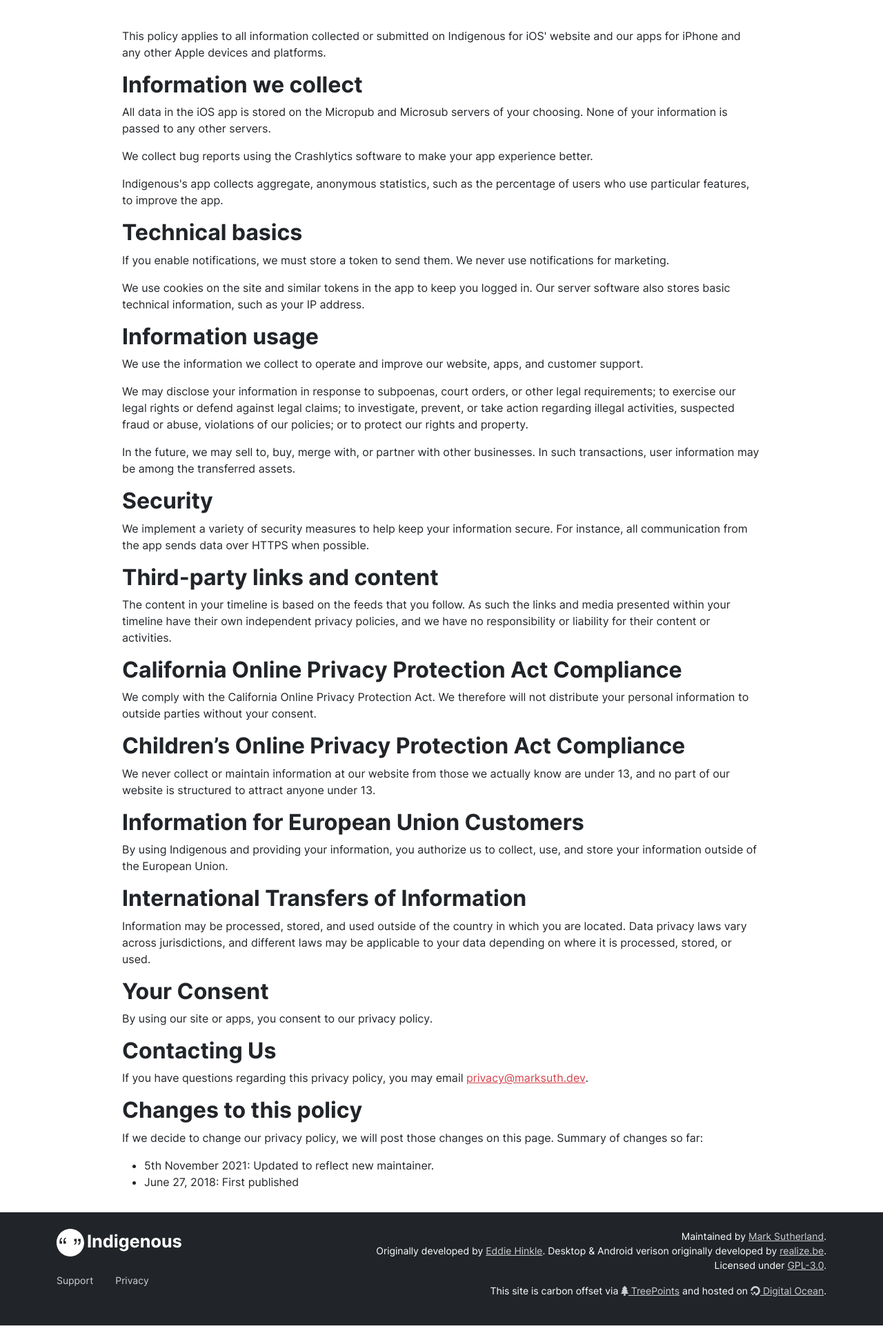
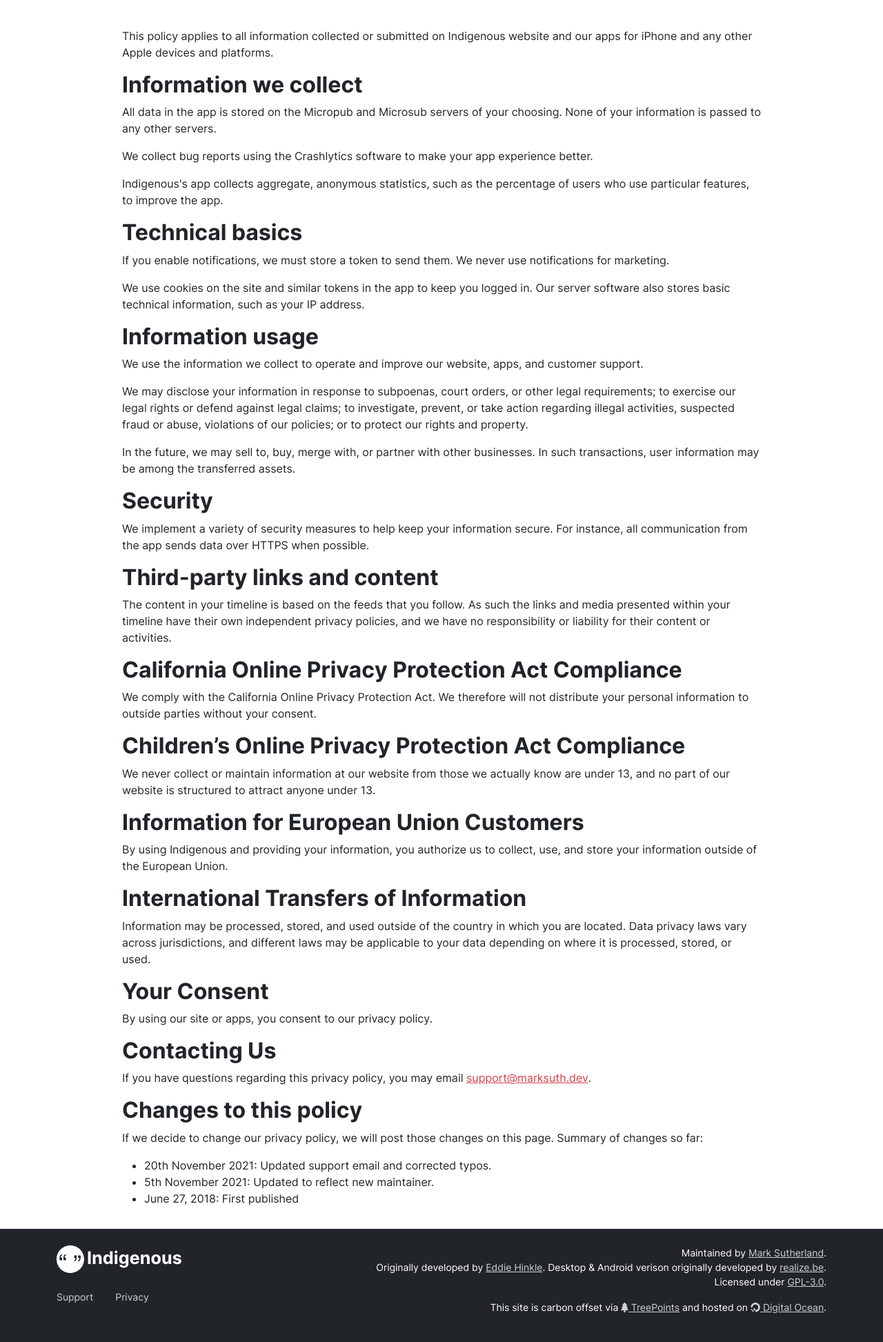
Before and after one commit to IndiePass/indigenous-site, a Laravel app: page /privacy in a window 1280 px wide. Shown: the part 154-2099 px from the top of the page at 69% size. Before the commit the page ends 2075 px from the top, so only its background shows below. Run offline with Laravel 8, Linux system fonts and the light colour scheme.

Commit message:
Update privacy.blade.php

```diff
--- a/resources/views/privacy.blade.php
+++ b/resources/views/privacy.blade.php
@@ -9,10 +9,10 @@
 <main class="container">
     <div class="row justify-content-center">
         <div class="col-lg-10 py-3">
-            <p>This policy applies to all information collected or submitted on Indigenous for iOS' website and our apps for iPhone and any other Apple devices and platforms.</p>
+            <p>This policy applies to all information collected or submitted on Indigenous website and our apps for iPhone and any other Apple devices and platforms.</p>
 
             <h2>Information we collect</h2>
-            <p>All data in the iOS app is stored on the Micropub and Microsub servers of your choosing. None of your information is passed to any other servers.</p>
+            <p>All data in the app is stored on the Micropub and Microsub servers of your choosing. None of your information is passed to any other servers.</p>
 
             <p>We collect bug reports using the Crashlytics software to make your app experience better.</p>
 
@@ -52,11 +52,12 @@
             <p>By using our site or apps, you consent to our privacy policy.</p>
 
             <h2>Contacting Us</h2>
-            <p>If you have questions regarding this privacy policy, you may email <a href="mailto:privacy@marksuth.dev">privacy@marksuth.dev</a>.</p>
+            <p>If you have questions regarding this privacy policy, you may email <a href="mailto:support@marksuth.dev">support@marksuth.dev</a>.</p>
 
             <h2>Changes to this policy</h2>
             <p>If we decide to change our privacy policy, we will post those changes on this page. Summary of changes so far:</p>
             <ul>
+                <li>20th November 2021: Updated support email and corrected typos.</li>
                 <li>5th November 2021: Updated to reflect new maintainer.</li>
                 <li>June 27, 2018: First published</li>
             </ul>
```
